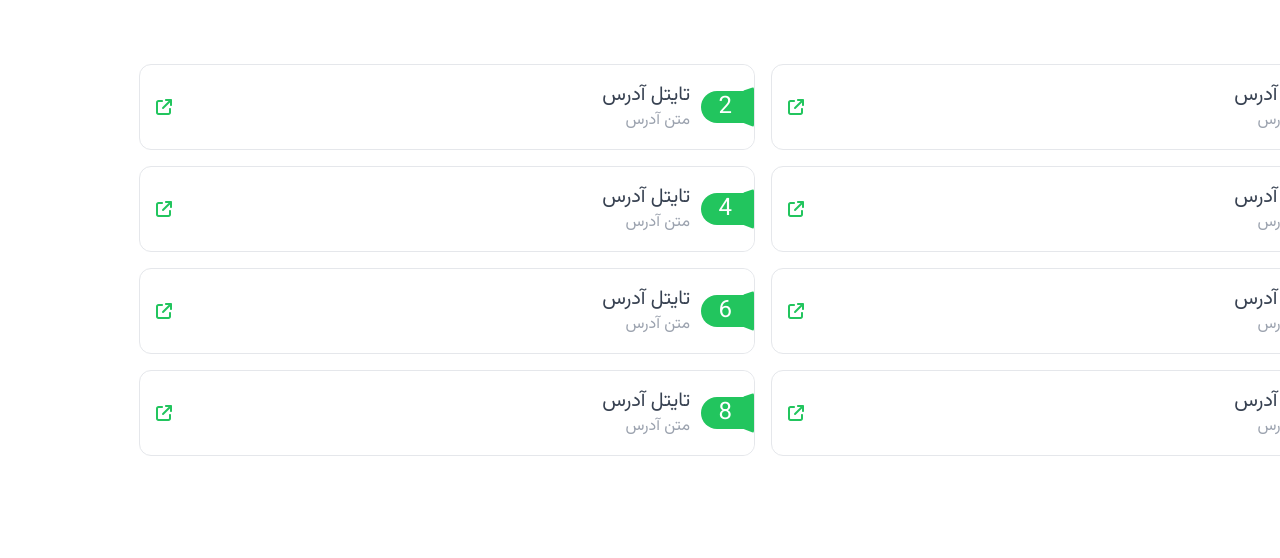
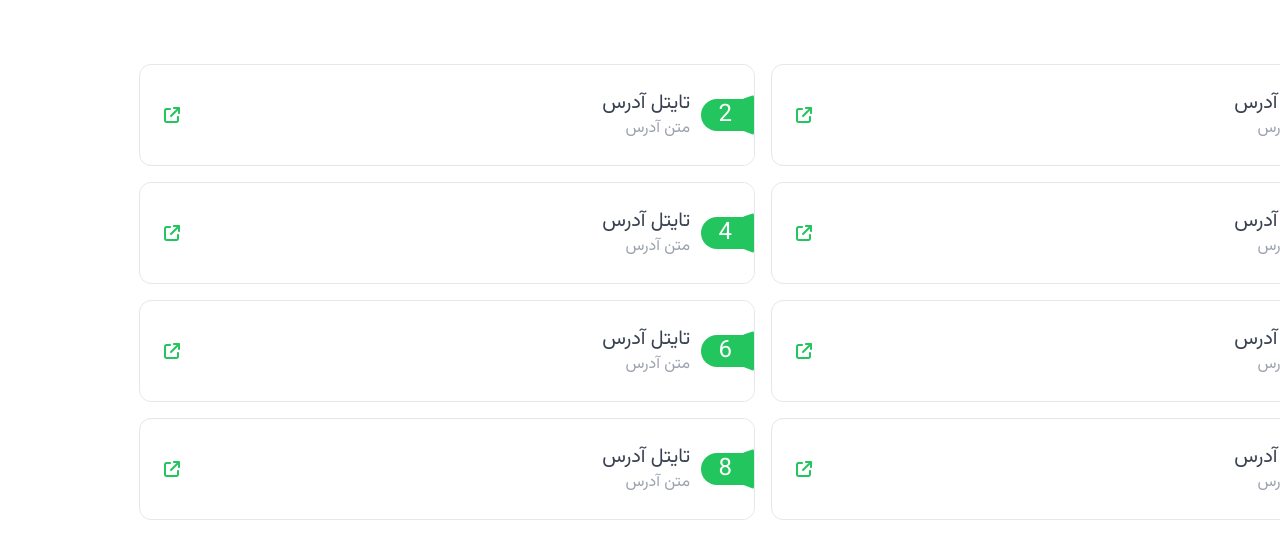
Before and after one commit to LilArash/Recycle, a React (Create React App) app: page / in a window 1280 px wide. Shown: the top 558 px of the page. Built offline with nearby package versions, Linux system fonts and the light colour scheme.

Commit message:
minor css changes

```diff
--- a/src/App.js
+++ b/src/App.js
@@ -2,7 +2,6 @@ import logo from './logo.svg';
 import { AddAdress } from './pages/AddAdress'
 import { AddressCard } from './components/AddressCard';
 import { AddressList } from './pages/AddressList';
-import { Test } from './components/test';
 import './App.css';
 
 function App() {
--- a/src/components/AddressCard.jsx
+++ b/src/components/AddressCard.jsx
@@ -9,8 +9,8 @@ export function AddressCard({ title, address, number, lng, lat }) {
     return (
         <div onClick={() => setShowMap((s) => !s)} className={`flex relative flex-col ${showMap ? "border border-green-500" : "border"} rounded-xl gap-2 cursor-pointer group`}>
             <div className="flex justify-between items-center ">
-                <div className="flex items-center justify-between w-full gap-4 rounded-lg my-4 mr-0 pr-0  h-full relative">
-                    <div className="flex items-center gap-6 bg-white h-full rounded-xl w-[90%]">
+                <div className="flex items-center justify-between w-full gap-4 rounded-lg  mr-0 pr-0  h-full relative">
+                    <div className="flex items-center gap-6 bg-white h-full rounded-xl w-[90%] py-6">
                         <div className=" rounded-l-full text-center flex items-center justify-start">
                             <div style={{
                                 clipPath: 'polygon(74% 9%, 100% 0, 100% 100%, 74% 90%)'
@@ -27,7 +27,7 @@ export function AddressCard({ title, address, number, lng, lat }) {
                             <p className="text-gray-400">{address}</p>
                         </div>
                     </div>
-                    <div className={`p-4 rounded-xl flex justify-end items-center gap-2 w-[100%] h-full absolute -z-10
+                    <div className={`p-4 md:pl-6 rounded-xl flex justify-end items-center gap-2 w-[100%] h-full absolute -z-10
                     ${!showMap && "group-hover:bg-green-500"}  transition-colors`}>
                         <FontAwesomeIcon className={`text-green-500 ${!showMap && "group-hover:text-white"}`} icon={faExternalLink} />
                         {
--- a/src/components/test.jsx
+++ /dev/null
@@ -1,10 +0,0 @@
-import { FontAwesomeIcon } from "@fortawesome/react-fontawesome"
-import { faExternalLink } from "@fortawesome/free-solid-svg-icons"
-export function Test() {
-    return (
-        <div className=" m-4 p-4 flex flex-col border rounded-2xl relative group">
-            <div className="w-[80%] h-12 bg-red-500 rounded-lg z-50"></div>
-             <div className="w-[90%] h-12 bg-white border rounded-lg absolute group-hover:bg-green-500"></div>
-        </div>
-    )
-}
```
Also changed, not shown: 1 other file (tests, documents, lock files or other folders).
